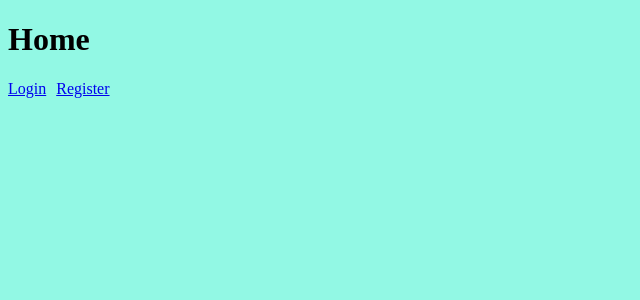
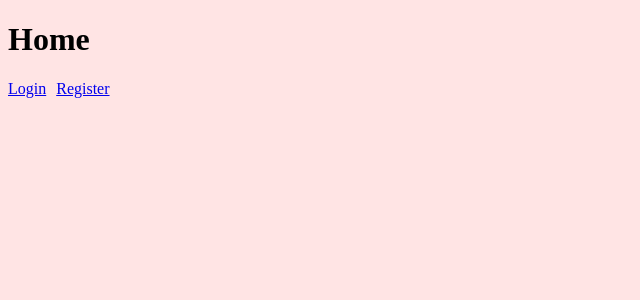
Before and after one commit to akhileshSonone/router-electron, a React (Vite) app in the folder src/renderer/: page /#/ in a window 1280 px wide. Shown: the top 300 px of the page, without its empty margins (0-640 px from the left). Built offline with nearby package versions, Linux system fonts and the light colour scheme.

Commit message:
feat: update color

```diff
--- a/src/renderer/src/assets/main.css
+++ b/src/renderer/src/assets/main.css
@@ -1,3 +1,3 @@
 body {
-  background-color: oklch(0.91 0.1 180.1);
+  background-color: oklch(0.94 0.03 17.75);
 }
```
